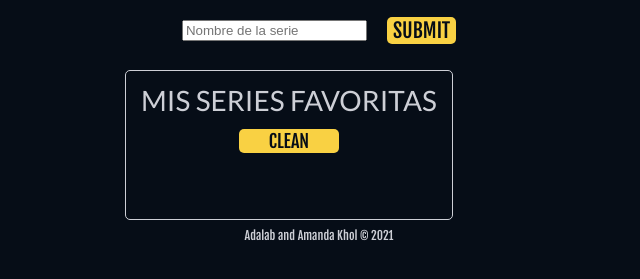
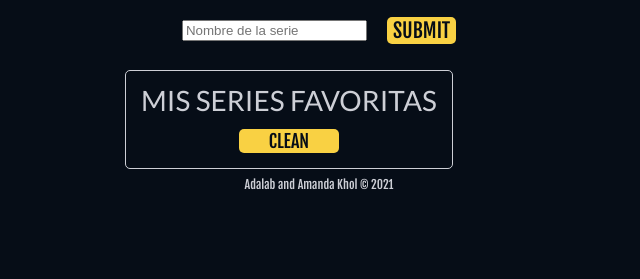
Before and after one commit to AmandaKhol/Shows-JS-layout, a website: page src/html/index.html in a window 1280 px wide. Shown: the part 155-434 px from the top of the page, without its empty margins (321-961 px from the left). Drawn offline with nearby package versions, Linux system fonts and the light colour scheme; files that its build step writes are made by us from their sources.

Commit message:
add styles and clean code

```diff
--- a/src/js/main.js
+++ b/src/js/main.js
@@ -11,8 +11,8 @@ let shows = [];
 let favorites = [];
 
 // prueba de maquetación
-filterInput.value = 'friends';
-getDataFromApi();
+/* filterInput.value = 'friends';
+getDataFromApi(); */
 
 function getDataFromApi() {
   fetchToApiAndRenderResults();
--- a/src/scss/layout/_favorites.scss
+++ b/src/scss/layout/_favorites.scss
@@ -3,7 +3,7 @@
     box-sizing: border-box;
     border: $color-favorites-margin 0.5px solid;
     border-radius: 5px;
-    min-height: 150px;
+    min-height: 50px;
     padding: 15px;
     display: flex;
     flex-direction: column;
@@ -11,7 +11,6 @@
     justify-content: space-between;
     text-align: center;
     @include tablet() {
-      justify-content: start;
       max-width: 800px;
     }
   }
```
